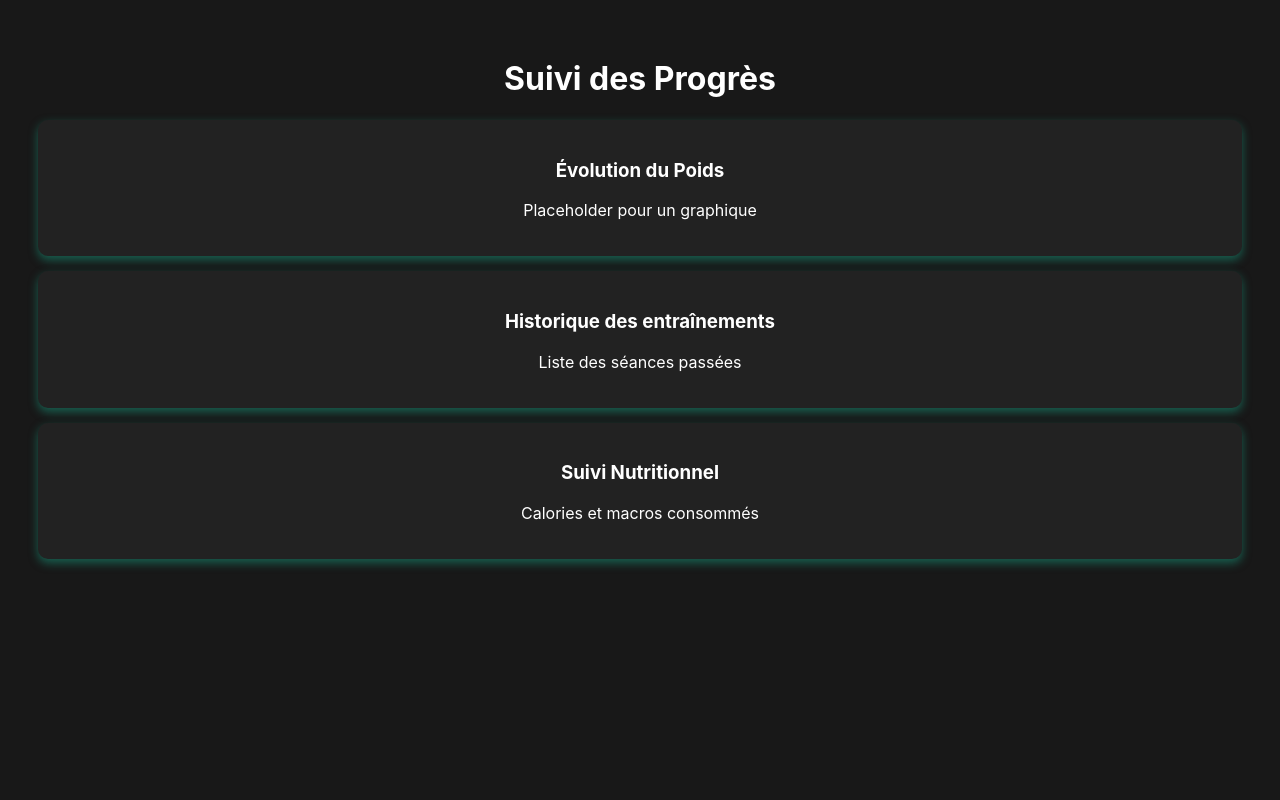
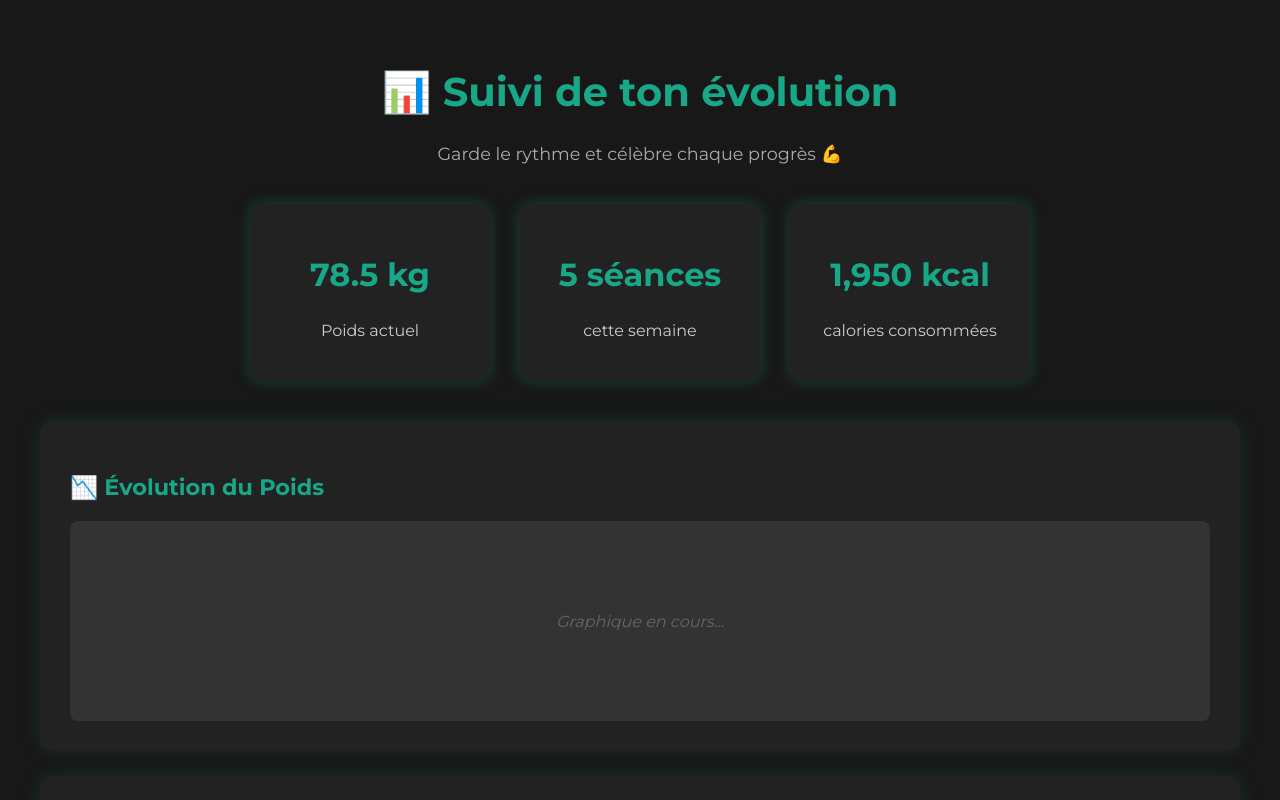
Before and after one commit to hugobelebinda/H25-ProjetFitness, a Svelte app in the folder FIT4LIFE-FRONTEND/: page /suivi in a window 1280 px wide. Shown: the top 800 px of the page. Built offline with nearby package versions, Linux system fonts and the light colour scheme.

Commit message:
-Page suivi : divison des différentes infos pour que ce soit plus claire -Exemple à titre de clareté, devra être lié au back end -amélioration des boutons dans acceuil

```diff
--- a/FIT4LIFE-FRONTEND/package.json
+++ b/FIT4LIFE-FRONTEND/package.json
@@ -21,6 +21,7 @@
     "svelte": "^3.55.0"
   },
   "dependencies": {
+    "chart.js": "^4.4.9",
     "cors": "^2.8.5",
     "express": "^4.21.2",
     "marked": "^15.0.7",
--- a/FIT4LIFE-FRONTEND/public/index.html
+++ b/FIT4LIFE-FRONTEND/public/index.html
@@ -1,6 +1,9 @@
 <!DOCTYPE html>
 <html lang="en">
 <head>
+	<!-- Google Fonts -->
+	<link href="https://fonts.googleapis.com/css2?family=Montserrat:wght@400;600;700&display=swap" rel="stylesheet">
+
 	<meta charset='utf-8'>
 	<meta name='viewport' content='width=device-width,initial-scale=1'>
 
--- a/FIT4LIFE-FRONTEND/src/Accueil.svelte
+++ b/FIT4LIFE-FRONTEND/src/Accueil.svelte
@@ -21,14 +21,46 @@
 
     .sidebar {
   margin-top: -10px;
-        width: 200px;
+  width: 220px;
   height: 100vh;
   background: #181818;
-        padding: 20px;
-        position: absolute;
+  padding: 30px 20px;
+  position: fixed;
   left: 0;
-        top: 10;
+  top: 0;
+  display: flex;
+  flex-direction: column;
+  align-items: flex-start;
 }
+
+.sidebar-nav {
+  display: flex;
+  flex-direction: column;
+  gap: 15px;
+  margin-top: 30px;
+  width: 100%;
+}
+
+:global(.nav-button) {
+  display: block;
+  width: 100%;
+  padding: 12px 20px;
+  background: #111;
+  border: 2px solid #18a888;
+  color: #18a888;
+  text-decoration: none;
+  font-size: 1rem;
+  border-radius: 10px;
+  transition: all 0.3s ease;
+}
+
+:global(.nav-button:hover) {
+  background: #18a888;
+  color: white;
+  transform: scale(1.03);
+  box-shadow: 0 0 12px rgba(24, 168, 136, 0.6);
+}
+
     .sidebar img {
     width: 110px;
     height: auto;
@@ -40,8 +72,6 @@
         color: #18a888;
         margin-bottom: 20px;
     }
-
-
 
     .content {
         margin-left: 190px;
@@ -217,25 +247,20 @@
 
 
 <div class="sidebar">
-    <h2>FIT4LIFE
+    <h2>
+      FIT4LIFE
       <img src="/logo.png" alt="Logo" />
     </h2>
-    <Link to="/plan-entrainement">
-        <button class="button">Plan d'entrainement</button>
-    </Link>
-    <Link to="/plan-nutritionnel">
-        <button class="button">Plan nutritionnel</button>
-    </Link>
-    <Link to="/tableau-de-bord">
-        <button class="button">Tableau de bord</button>
-    </Link>
-    <Link to="/suivi">
-        <button class="button">Suivi</button>
-    </Link>
-    <Link to="/en-savoir-plus">
-        <button class="button">En savoir plus</button>
-    </Link>
+
+    <nav class="sidebar-nav">
+      <Link to="/plan-entrainement" class="nav-button">📋 Plan d'entraînement</Link>
+      <Link to="/plan-nutritionnel" class="nav-button">🥗 Plan nutritionnel</Link>
+      <Link to="/tableau-de-bord" class="nav-button">📊 Tableau de bord</Link>
+      <Link to="/suivi" class="nav-button">📈 Suivi</Link>
+      <Link to="/en-savoir-plus" class="nav-button">ℹ️ En savoir plus</Link>
+    </nav>
   </div>
+
 
 <div class="content">
     <div class="header">
--- a/FIT4LIFE-FRONTEND/src/App.svelte
+++ b/FIT4LIFE-FRONTEND/src/App.svelte
@@ -13,7 +13,8 @@
   import ExercicesDebutant from "./ExercicesDebutant.svelte";
 </script>
 
-
+<!-- Layout Wrapper -->
+<div class="app-layout">
   <Router>
     <Route path="/" component={Accueil} />
     <Route path="/inscription" component={Inscription} />
@@ -27,3 +28,63 @@
     <Route path="/ajout-exercice" component={AjoutExercice} />
     <Route path="/exercices-debutant" component={ExercicesDebutant} />
   </Router>
+
+  <footer class="site-footer">
+    <p>&copy; {new Date().getFullYear()} Projet Fitness. Tous droits réservés.</p>
+  </footer>
+</div>
+
+<style>
+  @import url('https://fonts.googleapis.com/css2?family=Montserrat:wght@400;600;700&display=swap');
+
+  :global(body) {
+    margin: 0;
+    padding: 0;
+    font-family: 'Montserrat', sans-serif;
+    background-color: #f8f9fa;
+    color: #222;
+  }
+
+  :global(*) {
+    box-sizing: border-box;
+  }
+
+  .app-layout {
+    display: flex;
+    flex-direction: column;
+    min-height: 100vh;
+  }
+
+  main {
+    flex: 1;
+    padding: 2rem;
+    max-width: 1200px;
+    margin: 0 auto;
+  }
+
+  .site-footer {
+    text-align: center;
+    padding: 2rem 1rem;
+    font-size: 0.9rem;
+    color: #aaa;
+    border-top: 1px solid #ddd;
+    margin-top: 2rem;
+  }
+
+  :global(button) {
+    font-family: inherit;
+    padding: 0.75rem 1.5rem;
+    font-size: 1rem;
+    border: none;
+    border-radius: 8px;
+    background-color: #e64980;
+    color: white;
+    transition: all 0.3s ease;
+    margin-top: 1rem;
+  }
+
+  :global(button:hover) {
+    transform: scale(1.03);
+    background-color: #d6336c;
+  }
+</style>
--- a/FIT4LIFE-FRONTEND/src/Suivi.svelte
+++ b/FIT4LIFE-FRONTEND/src/Suivi.svelte
@@ -1,38 +1,129 @@
 <script>
-    import { Link } from "svelte-routing";
+    import { user } from './common/auth';
+    let currentUser = $user;
   </script>
 
   <style>
     .suivi-container {
-        padding: 30px;
+      padding: 40px;
       color: white;
+      background-color: #181818;
+      min-height: 100vh;
+    }
+
+    .dashboard-header {
       text-align: center;
+      margin-bottom: 40px;
+    }
+
+    .dashboard-header h1 {
+      font-size: 2.5rem;
+      color: #18a888;
+    }
+
+    .dashboard-header p {
+      margin-top: 10px;
+      color: #aaa;
+      font-size: 1.1rem;
+    }
+
+    .quick-stats {
+      display: flex;
+      justify-content: center;
+      gap: 30px;
+      flex-wrap: wrap;
+      margin-bottom: 40px;
+    }
+
+    .stat-box {
+      background: #222;
+      padding: 25px 30px;
+      border-radius: 12px;
+      width: 240px;
+      box-shadow: 0 0 15px rgba(24, 168, 136, 0.3);
+      text-align: center;
+    }
+
+    .stat-box h2 {
+      font-size: 2rem;
+      color: #18a888;
+    }
+
+    .stat-box p {
+      margin-top: 8px;
+      color: #ccc;
     }
 
     .section {
       background: #222;
-        padding: 20px;
-        border-radius: 10px;
-        margin: 15px 0;
-        box-shadow: 0px 4px 10px rgba(24, 168, 136, 0.5);
+      padding: 30px;
+      border-radius: 12px;
+      margin: 25px 0;
+      box-shadow: 0 0 20px rgba(24, 168, 136, 0.15);
+      text-align: left;
+    }
+
+    .section h3 {
+      margin-bottom: 10px;
+      color: #18a888;
+      font-size: 1.4rem;
+    }
+
+    .section p {
+      color: #ccc;
+    }
+
+    .placeholder-graph {
+      margin-top: 20px;
+      background: #333;
+      border-radius: 8px;
+      height: 200px;
+      display: flex;
+      align-items: center;
+      justify-content: center;
+      color: #666;
+      font-style: italic;
     }
   </style>
 
   <div class="suivi-container">
-    <h1>Suivi des Progrès</h1>
+    <div class="dashboard-header">
+      <h1>📊 Suivi de {currentUser?.nom || currentUser?.username || 'ton évolution'}</h1>
+      <p>Garde le rythme et célèbre chaque progrès 💪</p>
+    </div>
 
-    <div class="section">
-        <h3>Évolution du Poids</h3>
-        <p>Placeholder pour un graphique</p>
+    <div class="quick-stats">
+      <div class="stat-box">
+        <h2>78.5 kg</h2>
+        <p>Poids actuel</p>
+      </div>
+      <div class="stat-box">
+        <h2>5 séances</h2>
+        <p>cette semaine</p>
+      </div>
+      <div class="stat-box">
+        <h2>1,950 kcal</h2>
+        <p>calories consommées</p>
+      </div>
     </div>
 
     <div class="section">
-        <h3>Historique des entraînements</h3>
-        <p>Liste des séances passées</p>
+      <h3>📉 Évolution du Poids</h3>
+      <div class="placeholder-graph">Graphique en cours...</div>
     </div>
 
     <div class="section">
-        <h3>Suivi Nutritionnel</h3>
-        <p>Calories et macros consommés</p>
+      <h3>🏋️ Historique des entraînements</h3>
+      <ul>
+        <li>✅ Lundi - Full Body</li>
+        <li>✅ Mardi - Cardio HIIT</li>
+        <li>✅ Jeudi - Haut du corps</li>
+      </ul>
+    </div>
+
+    <div class="section">
+      <h3>🥗 Suivi Nutritionnel</h3>
+      <p>Calories aujourd'hui : <strong>1,950</strong></p>
+      <p>Protéines : 140g | Glucides : 180g | Lipides : 60g</p>
     </div>
   </div>
```
Also changed, not shown: 2 other files (tests, documents, lock files or other folders). Lines whose indentation alone changed are shown as unchanged.
